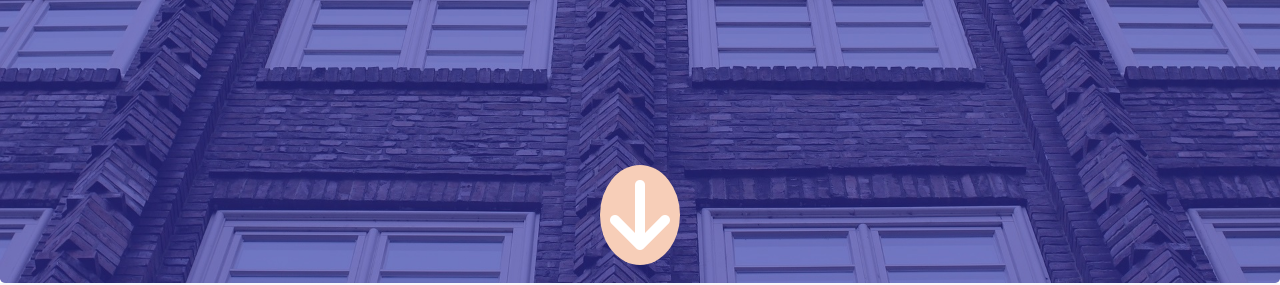
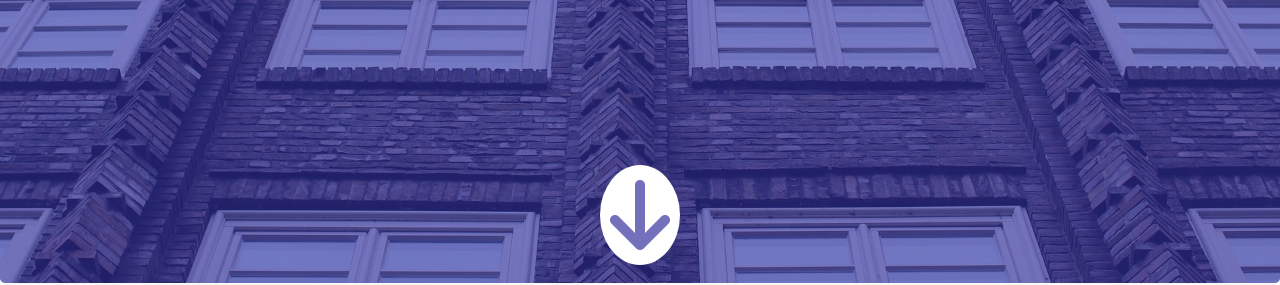
Before and after one commit to chrismechler/chrismechler.github.io, a plain HTML site: page index.html in a window 1280 px wide. Shown: the part 517-802 px from the top of the page. Drawn offline with nearby package versions, Linux system fonts and the light colour scheme.

Commit message:
updated color

```diff
--- a/sitecss.css
+++ b/sitecss.css
@@ -28,7 +28,7 @@
 #downarrow{
   margin-top: 20vh;
   padding: 10px;
-  color: #ffffff;
+  color: #7371bb;
   border-radius: 50%;
-  background: #f7ceb8;
+  background: #ffffff;
 }
```
